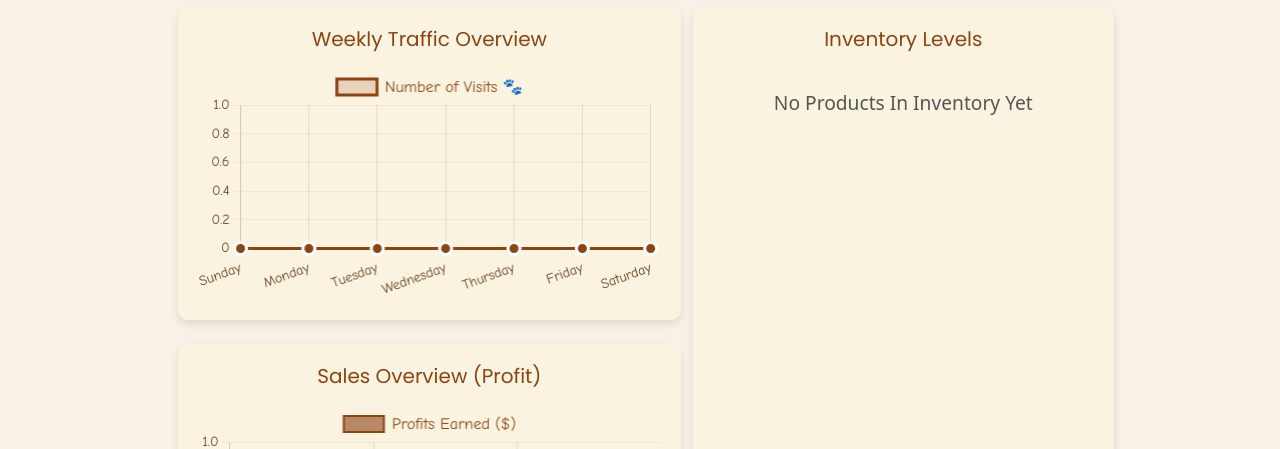
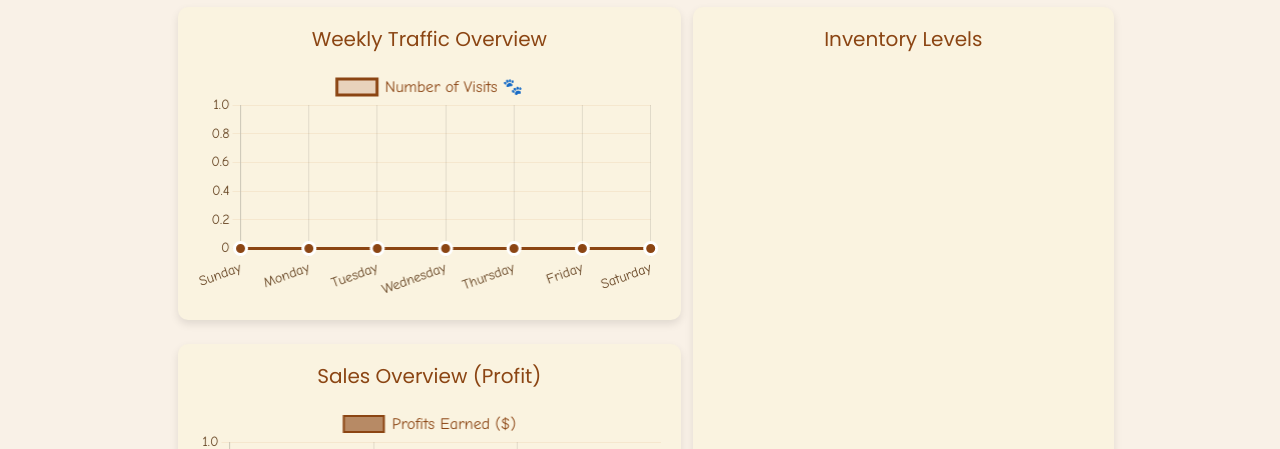
Before and after one commit to hanpeiying/PawHub, a website with bundled scripts: page public/homepage.html in a window 1280 px wide. Shown: the part 651-1100 px from the top of the page. Built offline with nearby package versions, Linux system fonts and the light colour scheme; no server answers; a web font is replaced by a local one.

Commit message:
Revert "show a message if inventory is empty for pie chart"
This reverts commit c920841e72f6aa752710589cfce1418019a48482.

```diff
--- a/public/homepage.html
+++ b/public/homepage.html
@@ -104,12 +104,7 @@
             <!-- Inventory Pie Chart on the right -->
             <div class="col-12 col-md-6 col-lg-4 chart-container">
                 <h3 class="chart-title">Inventory Levels</h3>
-                <div v-if="inventoryItems.length > 0">
-                    <canvas id="inventoryPieChart"></canvas>
-                </div>
-                <div v-else class="no-inventory">
-                    <p>No Products In Inventory Yet</p>
-                </div>
+                <canvas id="inventoryPieChart"></canvas>
             </div>
         </div>
     </div>
```
